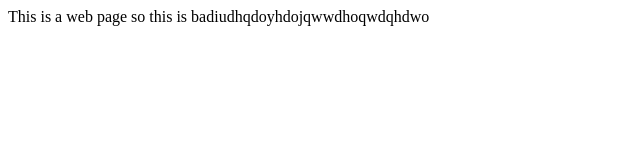
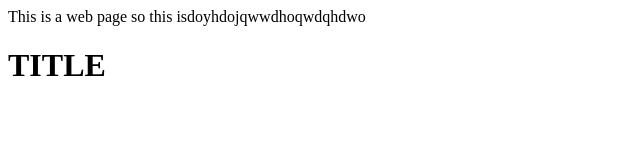
Before and after one commit to daniel-espinoza-79/jenkins, a plain HTML site: page web-page-01/index.html in a window 1280 px wide. Shown: the whole page, without its empty margins (0-640 px from the left). Drawn offline with Linux system fonts and the light colour scheme.

Commit message:
Update index.html

```diff
--- a/web-page-01/index.html
+++ b/web-page-01/index.html
@@ -1,5 +1,5 @@
 <html>
 
-	<body>This is a web page so this is badiudhqdoyhdojqwwdhoqwdqhdwo</body>
-
+	<body>This is a web page so this isdoyhdojqwwdhoqwdqhdwo</body>
+		<h1>TITLE</h1>
 	</html>
```
